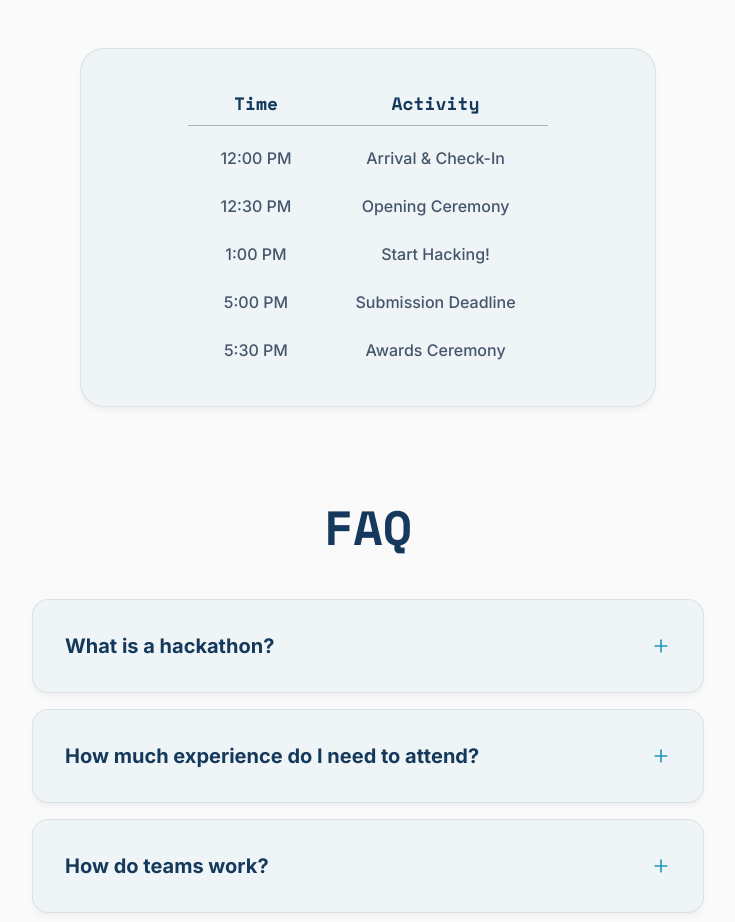
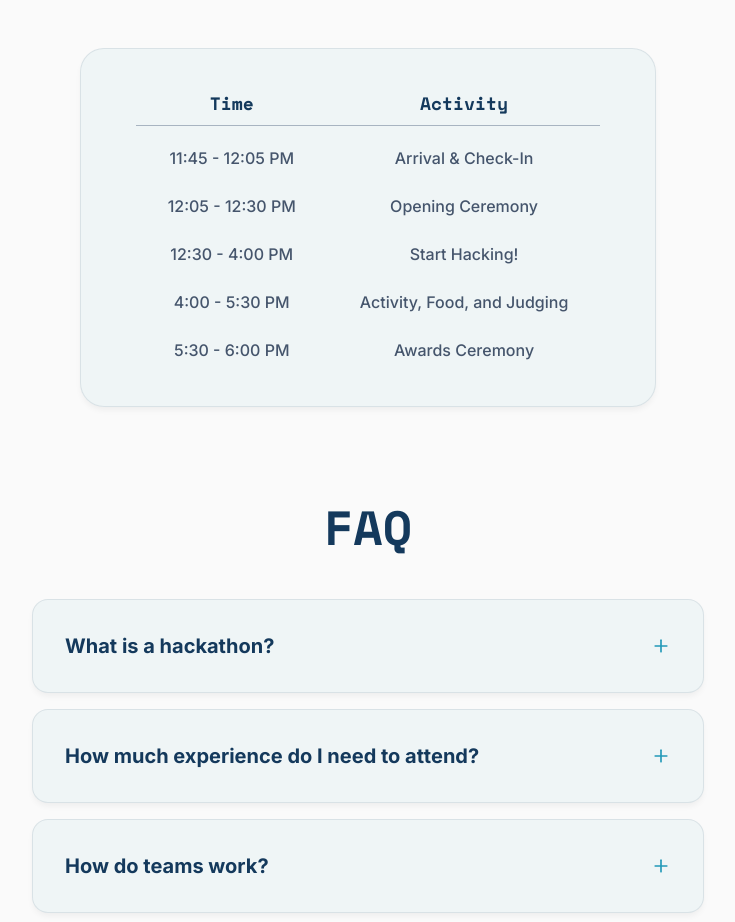
Before and after one commit to hacksharon/hacksharon-2026, a Next.js app: page / in a window 1280 px wide. Shown: the part 1340-2262 px from the top of the page, without its empty margins (272-1007 px from the left). Built offline with nearby package versions, Linux system fonts and the light colour scheme.

Commit message:
Update schedule times
goon goon goon diddy

```diff
--- a/src/app/page.tsx
+++ b/src/app/page.tsx
@@ -263,25 +263,25 @@ const Schedule = () => (
                     </thead>
                     <tbody className="font-medium text-slate-600">
                         <tr>
-                            <td className="py-3 px-8 pt-5">12:00 PM</td>
+                            <td className="py-3 px-8 pt-5">11:45 - 12:05 PM</td>
                             <td className="py-3 px-8 pt-5">
                                 Arrival & Check-In
                             </td>
                         </tr>
                         <tr>
-                            <td className="py-3 px-8">12:30 PM</td>
+                            <td className="py-3 px-8">12:05 - 12:30 PM</td>
                             <td className="py-3 px-8">Opening Ceremony</td>
                         </tr>
                         <tr>
-                            <td className="py-3 px-8">1:00 PM</td>
+                            <td className="py-3 px-8">12:30 - 4:00 PM</td>
                             <td className="py-3 px-8">Start Hacking!</td>
                         </tr>
                         <tr>
-                            <td className="py-3 px-8">5:00 PM</td>
-                            <td className="py-3 px-8">Submission Deadline</td>
+                            <td className="py-3 px-8">4:00 - 5:30 PM</td>
+                            <td className="py-3 px-8">Activity, Food, and Judging</td>
                         </tr>
                         <tr>
-                            <td className="py-3 px-8">5:30 PM</td>
+                            <td className="py-3 px-8">5:30 - 6:00 PM</td>
                             <td className="py-3 px-8">Awards Ceremony</td>
                         </tr>
                     </tbody>
```
